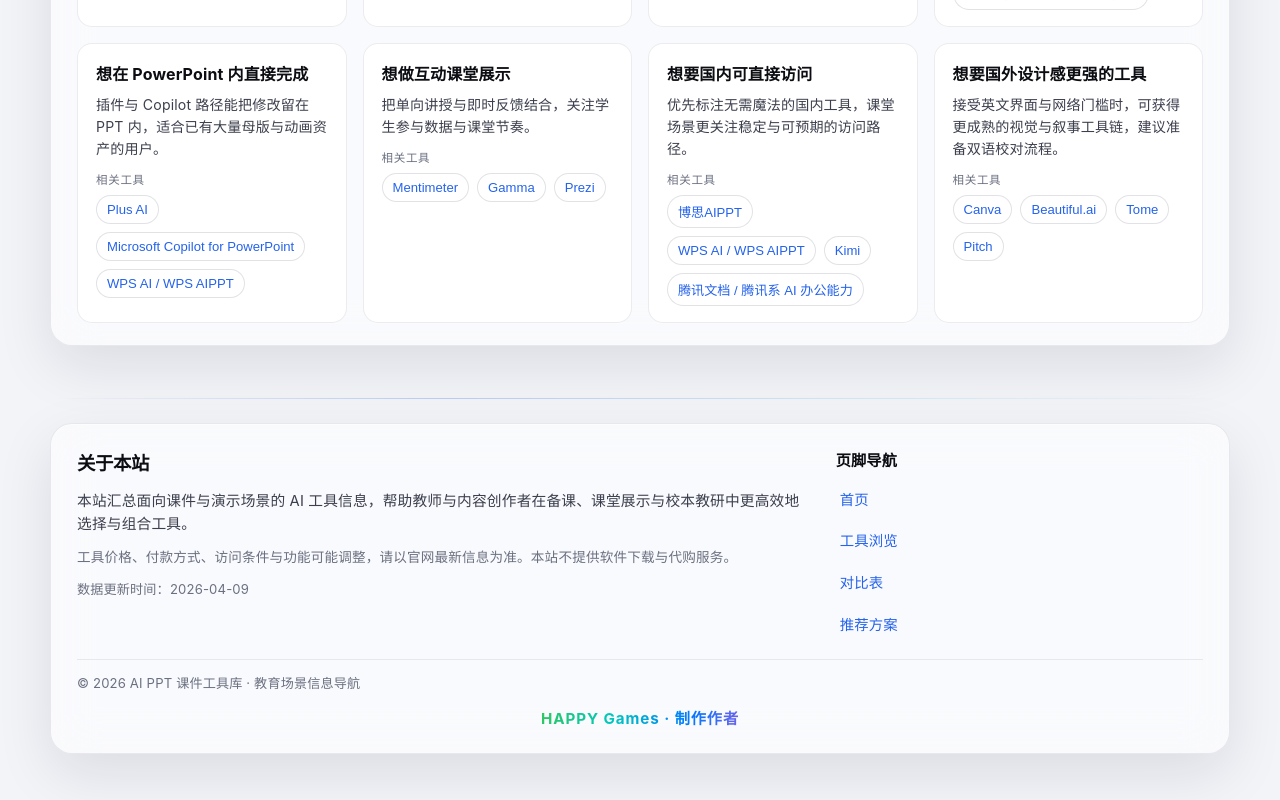
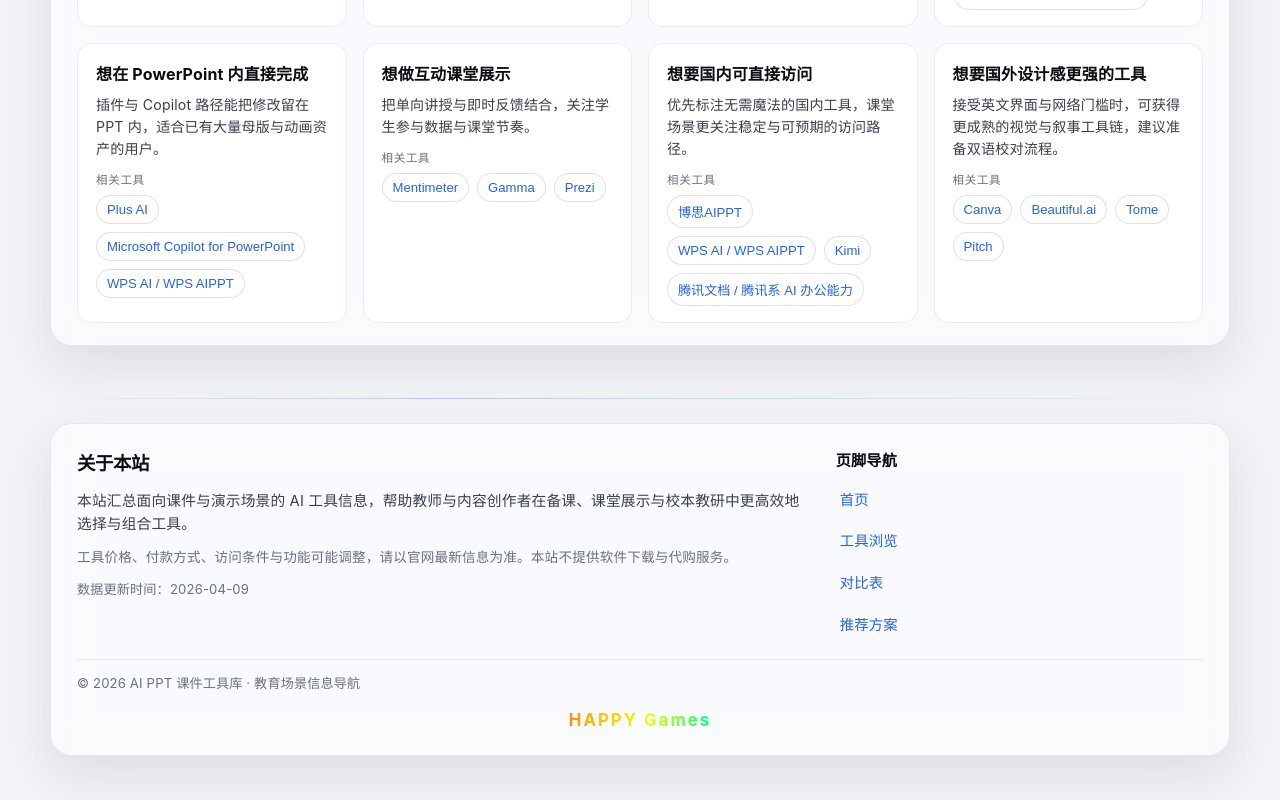
Before and after one commit to ZHANGYUEMIN/ppt-ai, a Vue app: page / in a window 1280 px wide. Shown: the part 10467-11267 px from the top of the page. Built offline with nearby package versions, Linux system fonts and the light colour scheme.

Commit message:
style: 页脚仅保留 HAPPY Games 流动 RGB
Made-with: Cursor

```diff
--- a/src/components/AppFooter.vue
+++ b/src/components/AppFooter.vue
@@ -24,7 +24,7 @@
       </div>
       <p class="footer__copy">© {{ year }} AI PPT 课件工具库 · 教育场景信息导航</p>
       <p class="footer__credit">
-        <span class="footer__rgb">HAPPY Games · 制作作者</span>
+        <span class="footer__rgb" aria-label="HAPPY Games">HAPPY Games</span>
       </p>
     </div>
   </footer>
@@ -131,29 +131,32 @@ const year = new Date().getFullYear()
 .footer__credit {
   margin: 14px 0 0;
   text-align: center;
-  font-size: 0.95rem;
-  font-weight: 650;
-  letter-spacing: 0.06em;
 }
 .footer__rgb {
   display: inline-block;
+  font-size: 1.05rem;
+  font-weight: 700;
+  letter-spacing: 0.12em;
+  text-transform: none;
+  /* 宽幅渐变 + 位移动画 = 文字内 RGB 持续流动 */
   background: linear-gradient(
-    90deg,
-    #ff2d55,
-    #ff9500,
-    #ffcc00,
-    #34c759,
-    #00c7be,
-    #007aff,
-    #af52de,
-    #ff2d55
+    110deg,
+    #ff0066 0%,
+    #ffaa00 14%,
+    #eeff00 28%,
+    #00ff88 42%,
+    #00ddff 56%,
+    #6644ff 70%,
+    #ff00aa 84%,
+    #ff0066 100%
   );
-  background-size: 280% 100%;
+  background-size: 320% 100%;
+  background-position: 0% 50%;
   -webkit-background-clip: text;
   background-clip: text;
   color: transparent;
-  animation: footer-rgb-flow 10s linear infinite;
-  text-shadow: none;
+  animation: footer-rgb-flow 6s linear infinite;
+  filter: drop-shadow(0 0 14px rgba(255, 255, 255, 0.12));
 }
 @keyframes footer-rgb-flow {
   0% {
@@ -166,7 +169,8 @@ const year = new Date().getFullYear()
 @media (prefers-reduced-motion: reduce) {
   .footer__rgb {
     animation: none;
-    background: linear-gradient(90deg, #34c759, #007aff, #af52de);
+    filter: none;
+    background: linear-gradient(110deg, #34c759, #007aff, #af52de);
     background-size: 100% 100%;
   }
 }
```
